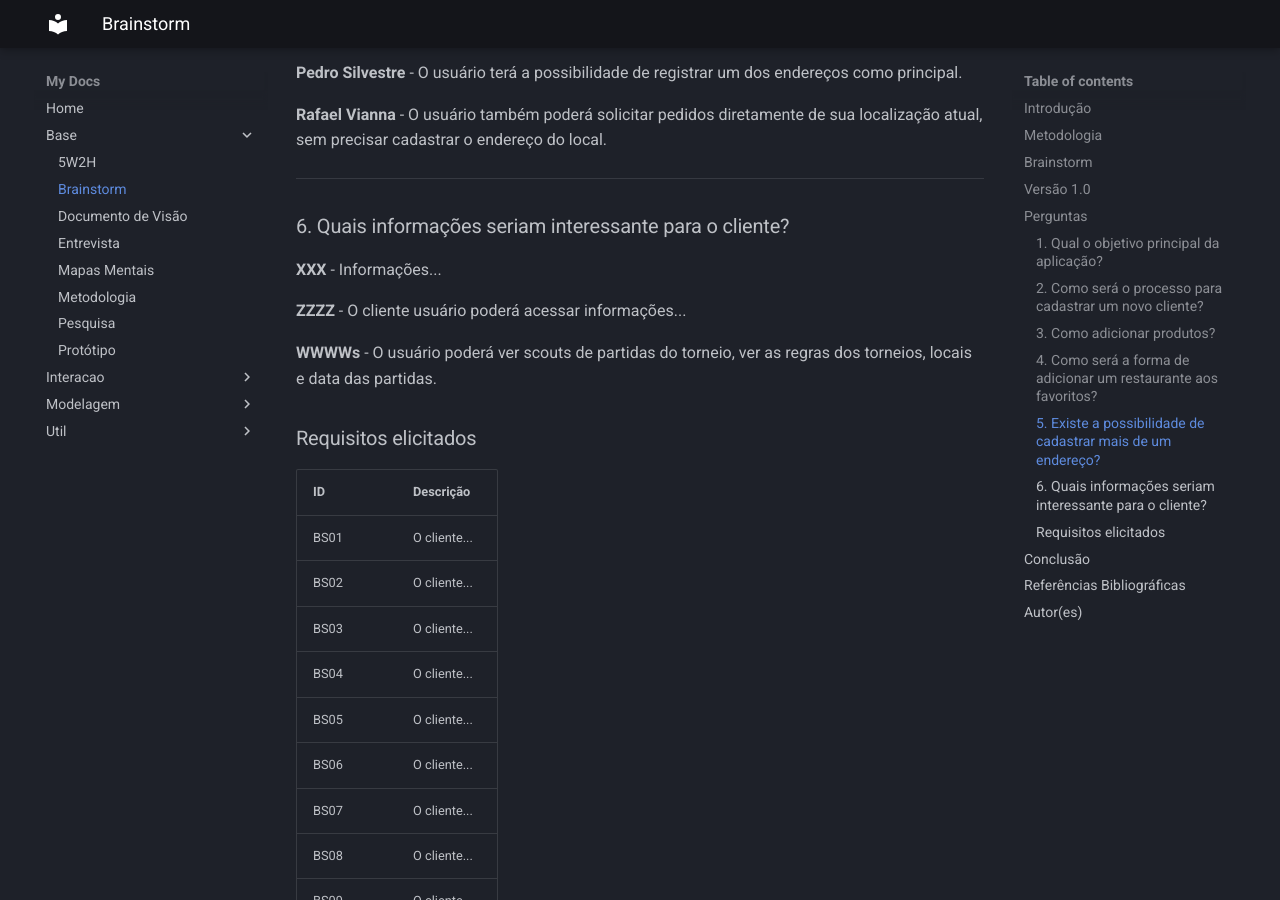
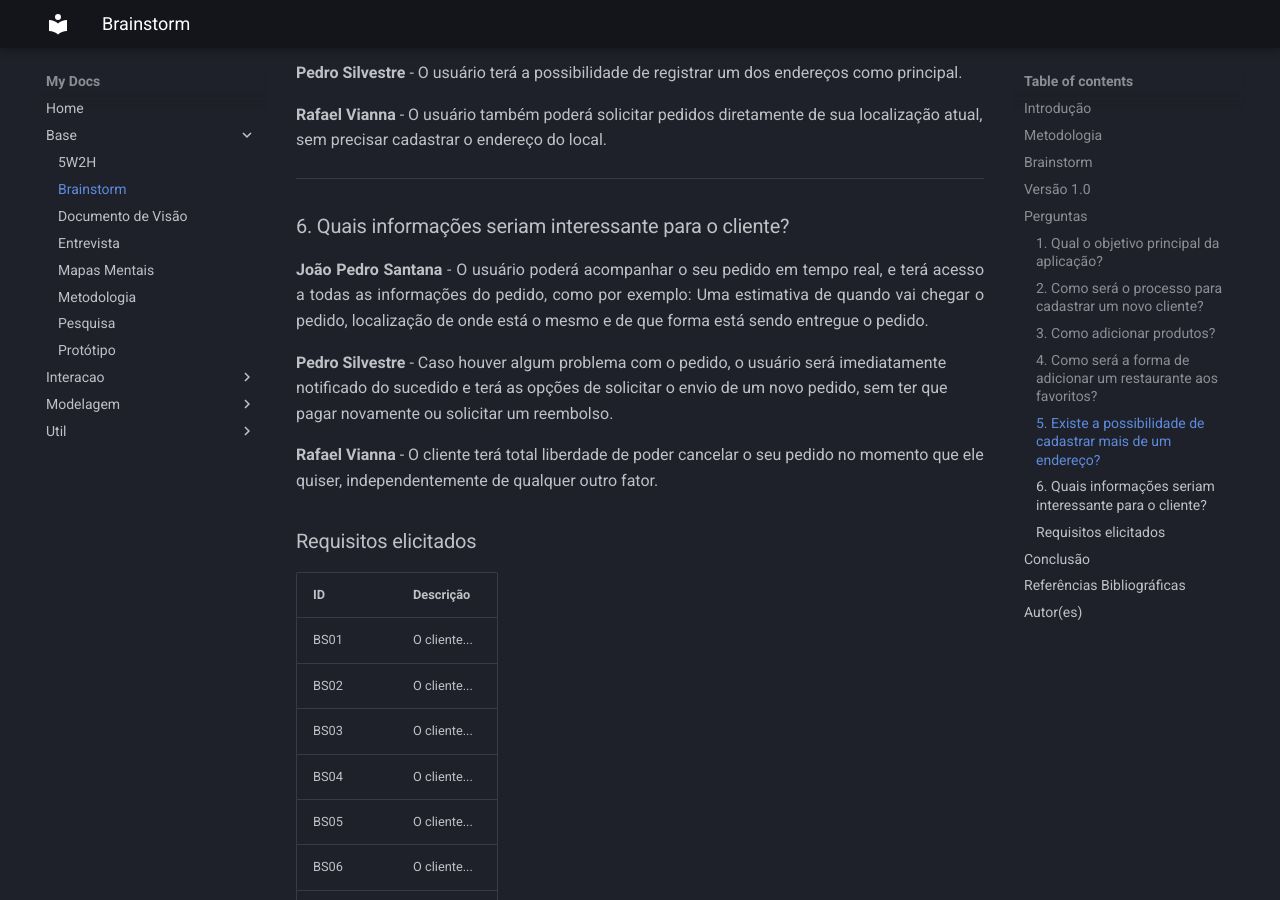
Before and after one commit to Projetos-de-Extensao/PBE_25.1_8001_VI, an MkDocs documentation site: the page built from docs/base/Brainstorm.md, in a window 1280 px wide and 900 px high, scrolled down 2417 px. Built offline with MkDocs 1.6.1 and Material for MkDocs 9.7.7, drawn with Linux system fonts in a browser that asks for light colours; some of the changed text lies outside the part shown.

Commit message:
brainstorm 6 e atualizar versao

```diff
--- a/docs/base/Brainstorm.md
+++ b/docs/base/Brainstorm.md
@@ -95,11 +95,12 @@ A equipe se reuniu para debater ideias gerais sobre o projeto via aula presencia
 
 ### 6. Quais informações seriam interessante para o cliente?
 <p align = "justify">
-   <b>XXX</b> - Informações...
+   <b>João Pedro Santana</b> - O usuário poderá acompanhar o seu pedido em tempo real, e terá acesso a todas as informações do pedido, como por exemplo: Uma estimativa de quando vai chegar o pedido, localização de onde está o mesmo e de que forma está sendo entregue o pedido.
 </p>
-   <b>ZZZZ</b> - O cliente usuário poderá acessar informações...
+   <b>Pedro Silvestre</b> - Caso houver algum problema com o pedido, o usuário será imediatamente notificado do sucedido e terá as opções de solicitar o envio de um novo pedido, sem ter que pagar novamente ou solicitar um reembolso.
 
-   <b>WWWWs</b> - O usuário poderá ver scouts de partidas do torneio, ver as regras dos torneios, locais e data das partidas.
+   <b>Rafael Vianna</b> - O cliente terá total liberdade de poder cancelar o seu pedido no momento que ele quiser, independentemente de qualquer outro fator.
+
 
 </p>
 
@@ -136,3 +137,4 @@ Através da aplicação da técnica, foi possível elicitar alguns dos primeiros
 | Data | Versão | Descrição | Autor(es) |
 | -- | -- | -- | -- |
 | 27/03/2025 | 1.3 |  adição 2 e 3 | Pedro Henrique Silvestre, João Pedro Santana e Rafael Viana |
+| 27/03/2025 | 1.4 |  adição 4, 5 e 6 | Pedro Henrique Silvestre, João Pedro Santana e Rafael Viana |
```
